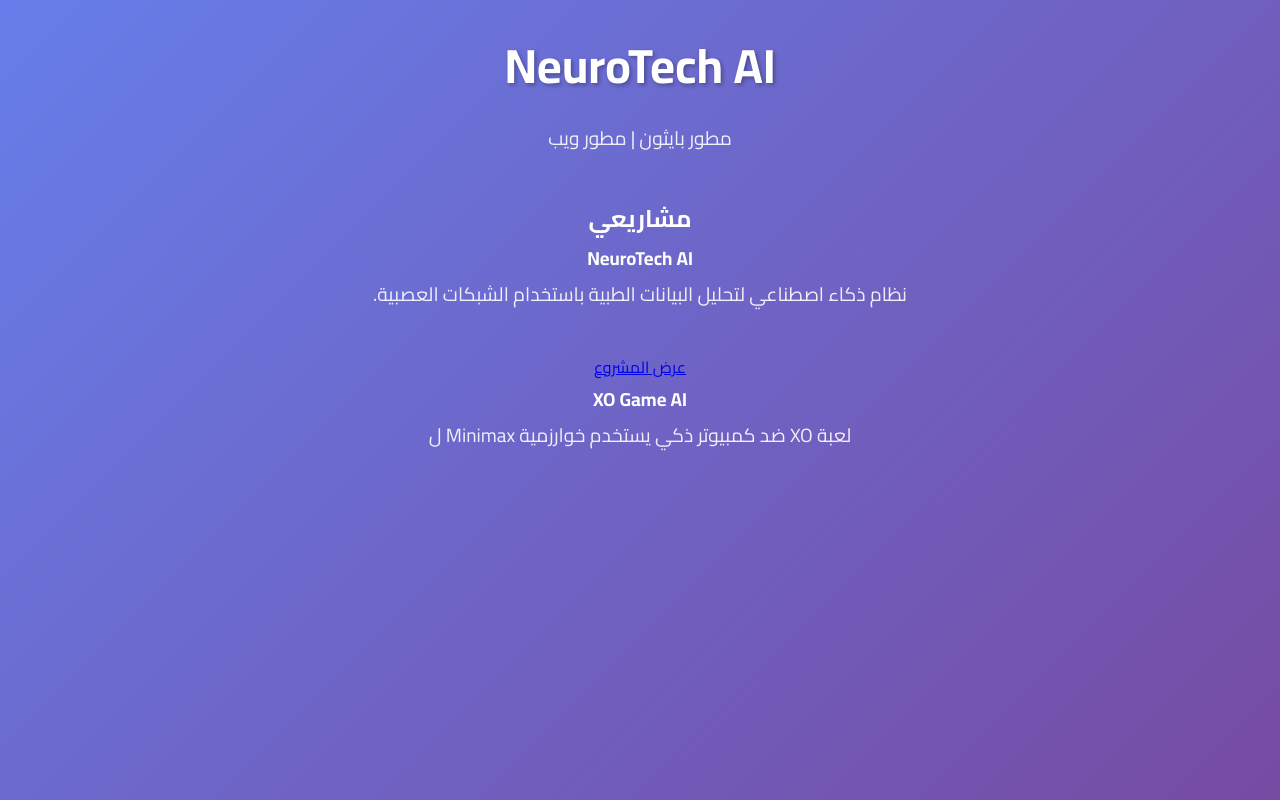
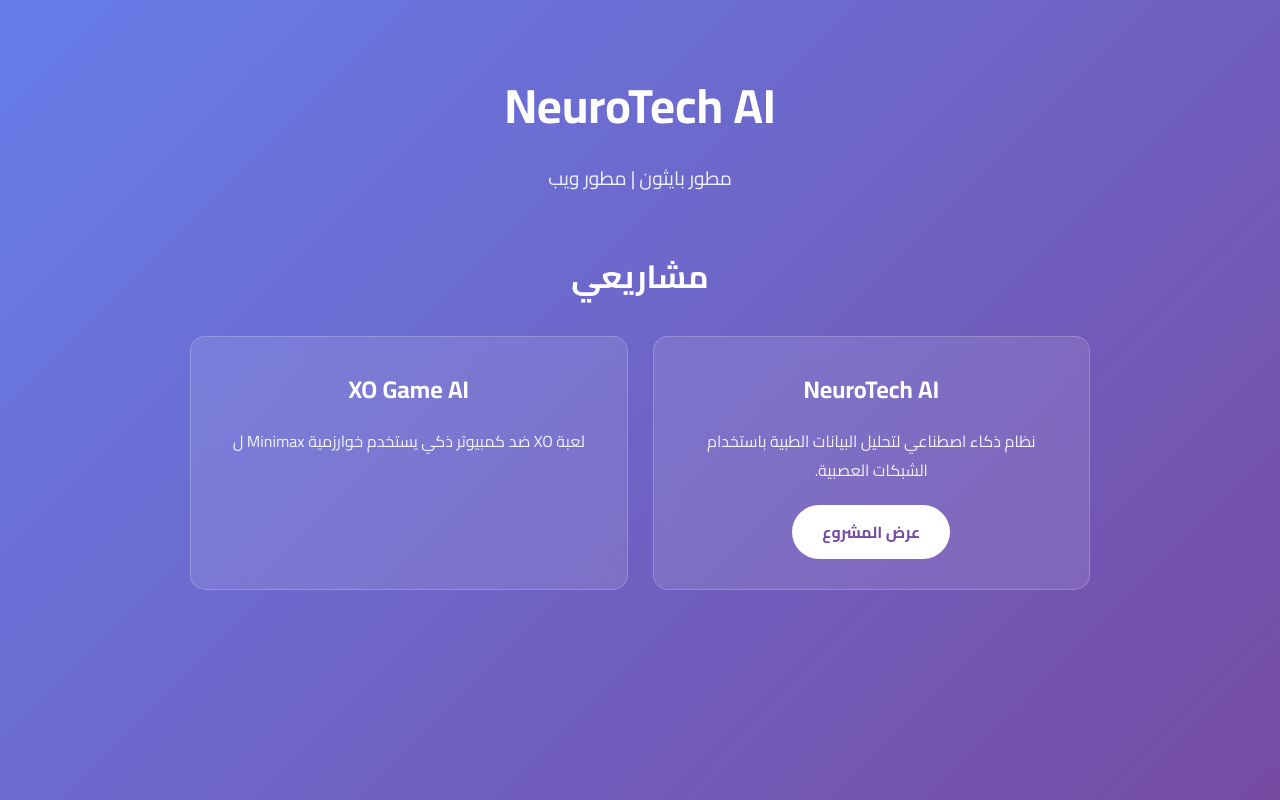
Before and after one commit to v2i9n/flask-website, a Flask app: page / in a window 1280 px wide. Run offline with Flask 3, Linux system fonts and the light colour scheme.

Commit message:
add card and button styles

```diff
--- a/static/style.css
+++ b/static/style.css
@@ -9,71 +9,77 @@
 body {
     font-family: 'Cairo', sans-serif;
     background: linear-gradient(135deg, #667eea 0%, #764ba2 100%);
-    color: #fff;
+    color: white;
     min-height: 100vh;
     padding: 20px;
 }
 
 .container {
-    max-width: 800px;
+    max-width: 900px;
     margin: 0 auto;
     text-align: center;
 }
 
 h1 {
     font-size: 3rem;
+    margin-top: 40px;
     margin-bottom: 10px;
-    text-shadow: 2px 2px 4px rgba(0,0,0,0.3);
 }
 
-p {
+.subtitle {
     font-size: 1.2rem;
-    margin-bottom: 40px;
+    margin-bottom: 50px;
     opacity: 0.9;
 }
 
-.projects h2 {
+h2 {
     font-size: 2rem;
     margin-bottom: 30px;
 }
 
-.project-card {
+.projects {
+    display: grid;
+    grid-template-columns: repeat(auto-fit, minmax(300px, 1fr));
+    gap: 25px;
+    margin-top: 30px;
+}
+
+.card {
     background: rgba(255, 255, 255, 0.1);
     backdrop-filter: blur(10px);
+    border: 1px solid rgba(255, 255, 255, 0.2);
     border-radius: 15px;
-    padding: 25px;
-    margin-bottom: 20px;
-    border: 1px solid rgba(255, 255, 255, 0.2);
-    transition: transform 0.3s ease;
+    padding: 30px;
+    transition: transform 0.3s;
 }
 
-.project-card:hover {
-    transform: translateY(-5px);
+.card:hover {
+    transform: translateY(-10px);
 }
 
-.project-card h3 {
+.card h3 {
     font-size: 1.5rem;
-    margin-bottom: 10px;
+    margin-bottom: 15px;
 }
 
-.project-card p {
-    font-size: 1rem;
-    margin-bottom: 15px;
-    opacity: 0.8;
+.card p {
+    line-height: 1.8;
+    margin-bottom: 20px;
+    opacity: 0.9;
 }
 
-.project-card a {
+.btn {
     display: inline-block;
-    background: #fff;
-    color: #667eea;
-    padding: 10px 25px;
-    border-radius: 25px;
+    background: white;
+    color: #764ba2;
+    padding: 12px 30px;
+    border-radius: 50px;
     text-decoration: none;
     font-weight: 700;
-    transition: all 0.3s ease;
+    transition: 0.3s;
 }
 
-.project-card a:hover {
-    background: #764ba2;
-    color: #fff;
+.btn:hover {
+    background: #f0f0f0;
+    transform: scale(1.05);
 }
```
